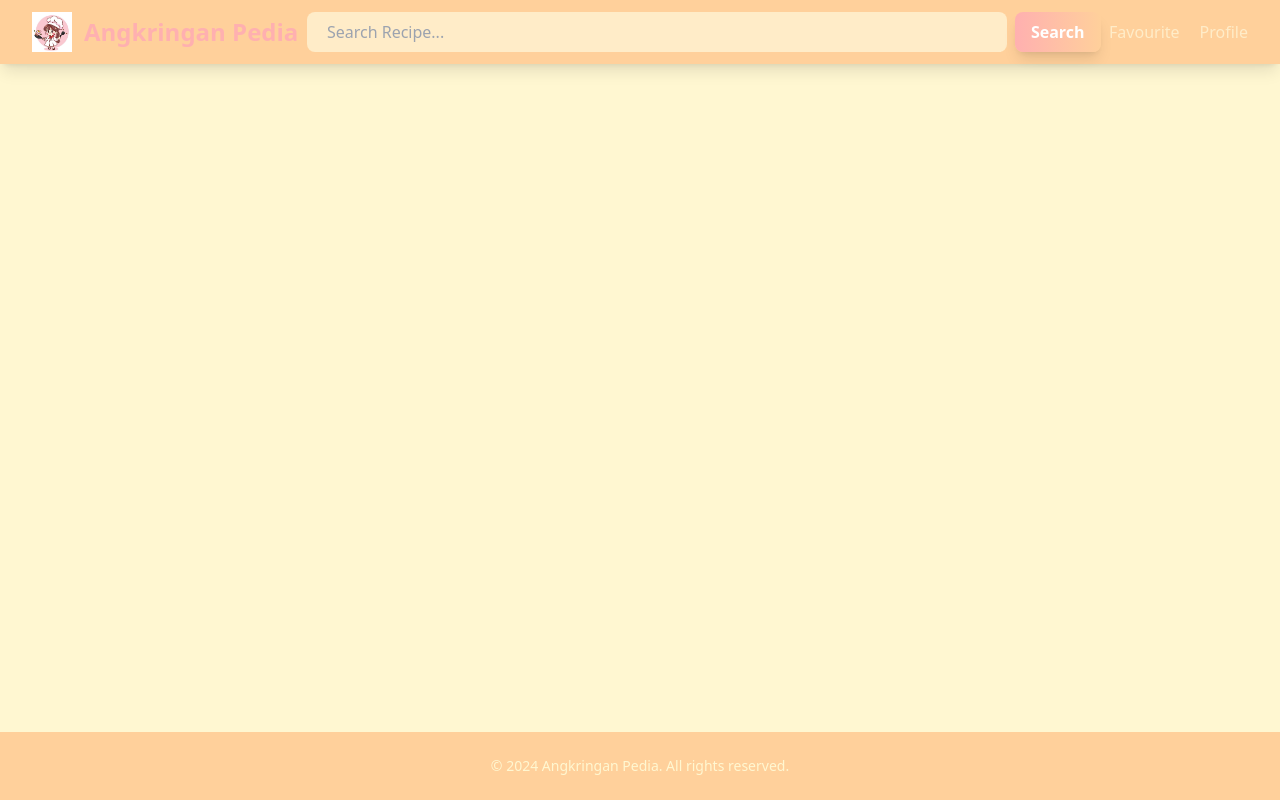
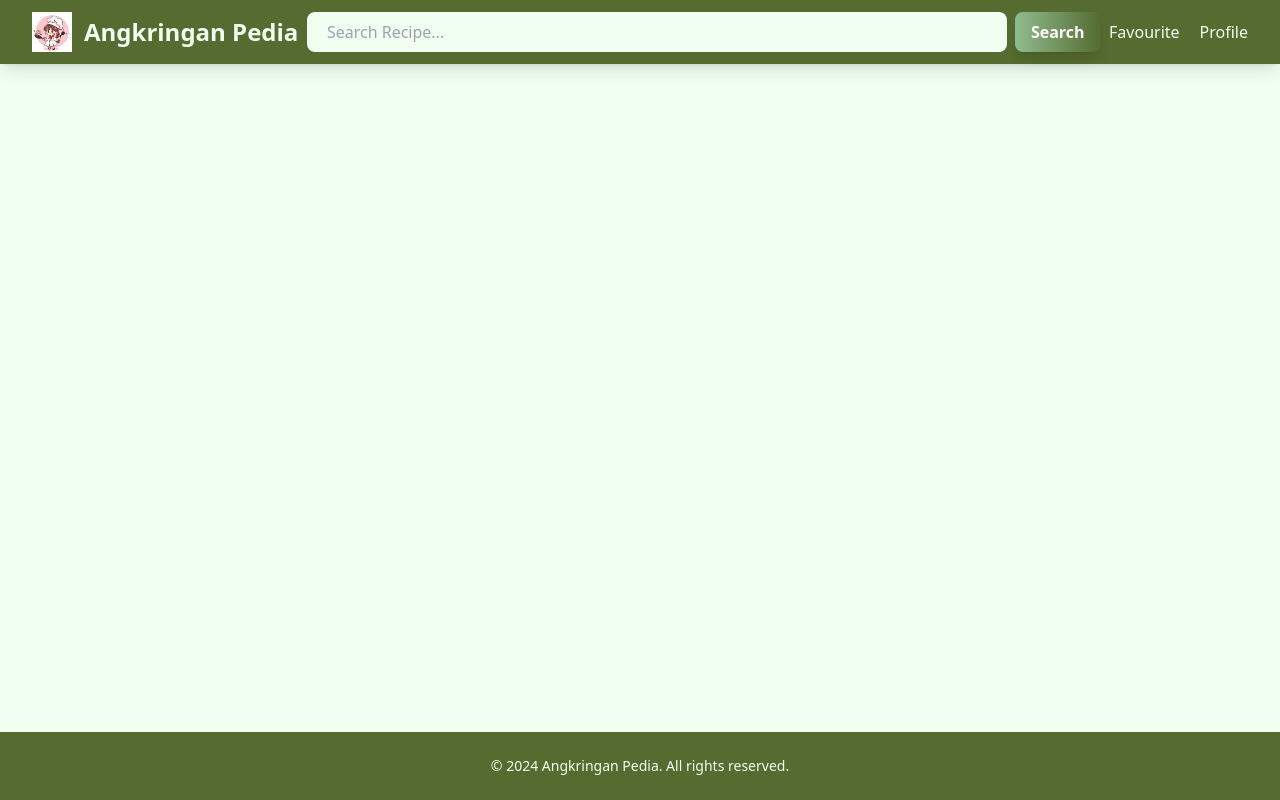
Before and after one commit to Cyades/AngkringanPedia, a Django app: page / in a window 1280 px wide. Run offline with Django 5.2, Linux system fonts and the light colour scheme; data that the repository does not hold is empty; some libraries are stand-ins or nearby versions.

Commit message:
fix base and navbar theme

```diff
--- a/templates/base.html
+++ b/templates/base.html
@@ -18,7 +18,7 @@
     <link rel="stylesheet" href="{% static 'css/global.css' %}"/>
   </head>
 
-  <body class="bg-[rgb(255,247,209)] text-[rgb(255,176,176)] min-h-screen flex flex-col">
+  <body class="bg-[#F0FFF0] text-[#2F4F4F] min-h-screen flex flex-col">
 
     <!-- Main Content -->
     <main class="flex-grow">
@@ -26,9 +26,9 @@
     </main>
 
     <!-- Footer -->
-    <footer class="bg-[rgb(255,208,155)] py-6 text-center text-[rgb(255,236,200)] mt-auto">
+    <footer class="bg-[#556B2F] py-6 text-center text-[#8FBC8F] mt-auto">
       <div class="container mx-auto flex flex-col items-center">
-        <p class="text-sm text-[rgb(255,247,209)]">&copy; 2024 Angkringan Pedia. All rights reserved.</p>
+        <p class="text-sm text-[#F0FFF0]">&copy; 2024 Angkringan Pedia. All rights reserved.</p>
       </div>
     </footer>
   </body>
--- a/templates/navbar.html
+++ b/templates/navbar.html
@@ -1,32 +1,32 @@
 {% load static %}
-<nav class="bg-[rgb(255,208,155)] shadow-lg fixed top-0 left-0 z-40 w-screen">
+<nav class="bg-[#556B2F] shadow-lg fixed top-0 left-0 z-40 w-screen">
   <div class="max-w-7xl mx-auto px-4 sm:px-6 lg:px-8">
     <div class="flex items-center justify-between h-16">
       <!-- Logo Section -->
       <div class="flex items-center space-x-2">
         <a href="{% url 'main:show_main' %}" class="flex items-center">
           <img src="{% static 'image/logo1.png' %}" alt="Angkringan Pedia Logo" class="h-10 w-10">
-          <h1 class="text-2xl font-bold text-[rgb(255,176,176)] ml-3">Angkringan Pedia</h1>
+          <h1 class="text-2xl font-bold text-[#F0FFF0] ml-3">Angkringan Pedia</h1>
         </a>
       </div>
 
       <!-- Search Bar -->
       <div class="hidden md:flex flex-grow justify-center space-x-2">
-        <input type="text" placeholder="Search Recipe..." class="bg-[rgb(255,236,200)] text-[rgb(255,176,176)] px-5 py-2 rounded-lg focus:outline-none focus:ring-2 focus:ring-[rgb(255,176,176)] resize-x" style="flex-grow: 1; min-width: 300px; max-width: 700px;">
-        <button class="bg-gradient-to-r from-[rgb(255,176,176)] to-[rgb(255,208,155)] text-white px-4 py-2 rounded-lg font-bold hover:from-[rgb(255,176,176)] hover:to-[rgb(255,236,200)] transition-all duration-300 shadow-lg">
+        <input type="text" placeholder="Search Recipe..." class="bg-[#F0FFF0] text-[#2F4F4F] px-5 py-2 rounded-lg focus:outline-none focus:ring-2 focus:ring-[#8FBC8F] resize-x" style="flex-grow: 1; min-width: 300px; max-width: 700px;">
+        <button class="bg-gradient-to-r from-[#8FBC8F] to-[#556B2F] text-white px-4 py-2 rounded-lg font-bold hover:from-[#8FBC8F] hover:to-[#6B8E23] transition-all duration-300 shadow-lg">
           Search
         </button>
       </div>
 
       <!-- Menu Links -->
       <div class="hidden md:flex items-center">
-        <ul class="flex space-x-5 text-[rgb(255,236,200)]">
-          <li><a href="#" class="hover:text-[rgb(255,176,176)] transition">Favourite</a></li>
-          <li><a href="#" class="hover:text-[rgb(255,176,176)] transition">Profile</a></li>
+        <ul class="flex space-x-5 text-[#F0FFF0]">
+          <li><a href="#" class="hover:text-[#8FBC8F] transition">Favourite</a></li>
+          <li><a href="#" class="hover:text-[#8FBC8F] transition">Profile</a></li>
         </ul>
 
         {% if user.is_authenticated %}
-          <a href="{% url 'main:logout' %}" class="ml-4 bg-[rgb(255,176,176)] hover:bg-[rgb(255,208,155)] text-white font-bold py-2 px-4 rounded transition duration-300">
+          <a href="{% url 'main:logout' %}" class="ml-4 bg-[#8FBC8F] hover:bg-[#556B2F] text-white font-bold py-2 px-4 rounded transition duration-300">
             Logout
           </a>
         {% endif %}
@@ -35,7 +35,7 @@
       <!-- Mobile Menu Button -->
       <div class="md:hidden flex items-center">
         <button class="mobile-menu-button">
-          <svg class="w-6 h-6 text-[rgb(255,176,176)]" fill="none" stroke-linecap="round" stroke-linejoin="round" stroke-width="2" viewBox="0 0 24 24" stroke="currentColor">
+          <svg class="w-6 h-6 text-[#8FBC8F]" fill="none" stroke-linecap="round" stroke-linejoin="round" stroke-width="2" viewBox="0 0 24 24" stroke="currentColor">
             <path d="M4 6h16M4 12h16M4 18h16"></path>
           </svg>
         </button>
@@ -44,15 +44,15 @@
   </div>
 
   <!-- Mobile menu -->
-  <div class="mobile-menu hidden md:hidden px-4 w-full bg-[rgb(255,236,200)]">
+  <div class="mobile-menu hidden md:hidden px-4 w-full bg-[#F0FFF0]">
     <div class="pt-2 pb-3 space-y-1 mx-auto">
-      <ul class="text-[rgb(255,176,176)]">
-        <li><a href="#" class="block hover:text-[rgb(255,208,155)] transition">Favourite</a></li>
-        <li><a href="#" class="block hover:text-[rgb(255,208,155)] transition">Profile</a></li>
+      <ul class="text-[#2F4F4F]">
+        <li><a href="#" class="block hover:text-[#556B2F] transition">Favourite</a></li>
+        <li><a href="#" class="block hover:text-[#556B2F] transition">Profile</a></li>
       </ul>
 
       {% if user.is_authenticated %}
-        <a href="{% url 'main:logout' %}" class="block text-center bg-[rgb(255,176,176)] hover:bg-[rgb(255,208,155)] text-white font-bold py-2 px-4 rounded transition duration-300">
+        <a href="{% url 'main:logout' %}" class="block text-center bg-[#8FBC8F] hover:bg-[#556B2F] text-white font-bold py-2 px-4 rounded transition duration-300">
           Logout
         </a>
       {% endif %}
```
